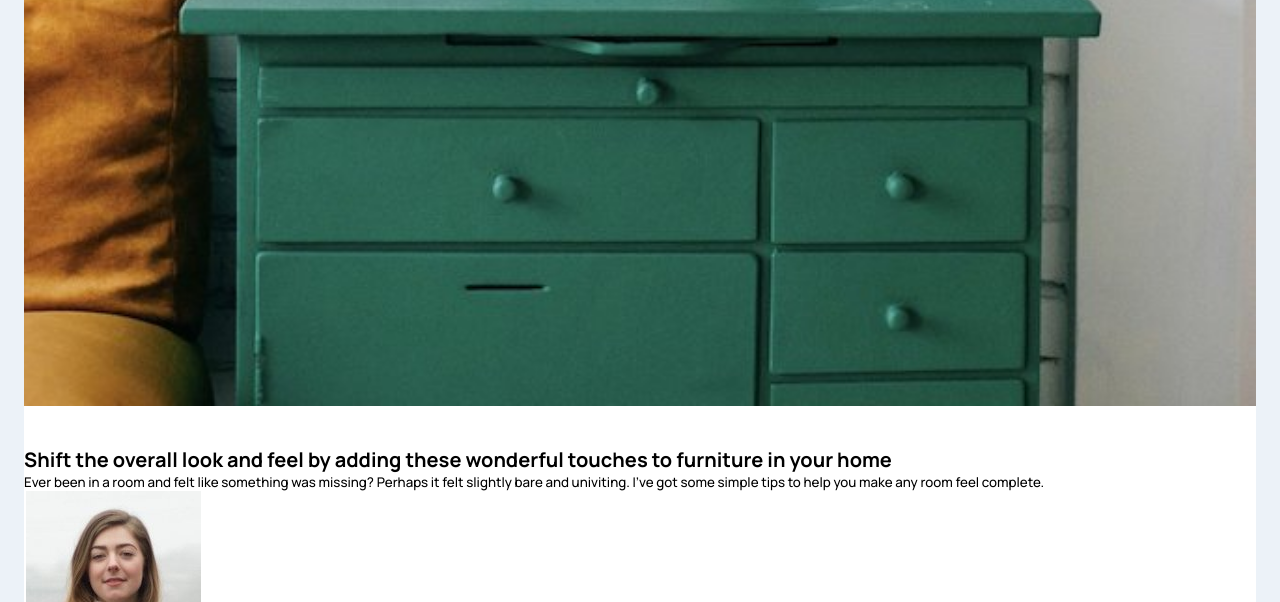
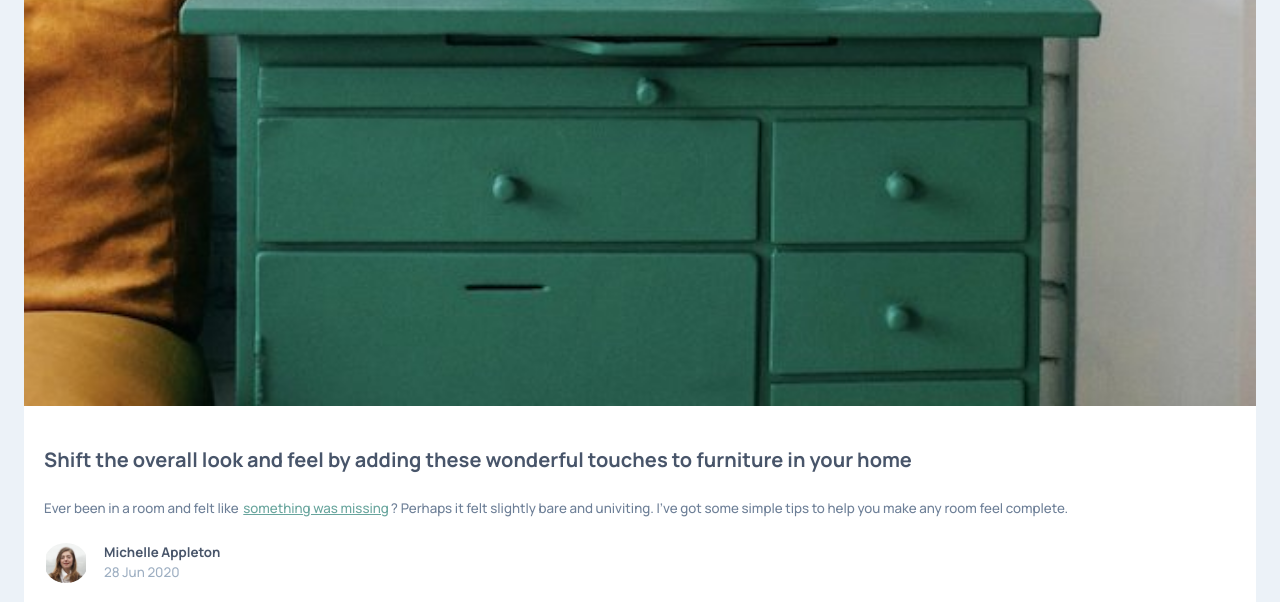
Before and after one commit to RockyStocky/FEM-ArticlePreviewComponent, a plain HTML site: page index.html in a window 1280 px wide. Shown: the part 650-1252 px from the top of the page. Drawn offline with Linux system fonts and the light colour scheme.

Commit message:
.testimonial and .profile styles
- Fix testmonial typo;
- Styles to both components;

```diff
--- a/css/styles.css
+++ b/css/styles.css
@@ -48,3 +48,67 @@ a:hover {
 	width: 100%;
 	margin-bottom: 40px;
 }
+
+/* ****************************************************************** */
+/* .testimonial, .profille */
+/* ****************************************************************** */
+.testimonial,
+.profile {
+	margin: 0 20px;
+}
+
+/* ****************************************************************** */
+/* .testimonial */
+/* ****************************************************************** */
+.testimonial {
+	margin-bottom: 24px;
+}
+
+.testimonial h2 {
+	font-size: 20px;
+	font-weight: 700;
+	color: hsl(217, 19%, 35%);
+	margin-bottom: 24px;
+}
+
+.testimonial p {
+	font-weight: 500;
+	line-height: 1.7;
+	color: hsl(214, 17%, 51%);
+}
+
+/* ****************************************************************** */
+/* .profille */
+/* ****************************************************************** */
+.profile {
+	margin-bottom: 24px;
+}
+
+.profile .photo {
+	display: block;
+	float: left;
+	width: 40px;
+	height: 40px;
+	border-radius: 100%;
+	margin-right: 16px;
+	overflow: hidden;
+}
+
+.profile .photo img {
+	display: block;
+	width: 100%;
+}
+
+.profile strong,
+.profile time {
+	display: block;
+}
+
+.profile strong {
+	margin-bottom: 2px;
+	color: hsl(217, 19%, 35%);
+}
+
+.profile time {
+	color: hsl(212, 23%, 69%);
+}
--- a/index.html
+++ b/index.html
@@ -19,18 +19,18 @@
         alt="room picture"
       />
 
-    <div class="testmonial">
-      <h2>Shift the overall look and feel by adding these wonderful touches to furniture in your home</h2>
-      <p>Ever been in a room and felt like something was missing? Perhaps it felt slightly bare and univiting. I've got some simple tips to help you make any room feel complete.</p>
-    </div>
+        <div class="testimonial">
+          <h2>Shift the overall look and feel by adding these wonderful touches to furniture in your home</h2>
+          <p>Ever been in a room and felt like <a href="https://abdrtda.com">something was missing</a>? Perhaps it felt slightly bare and univiting. I've got some simple tips to help you make any room feel complete.</p>
+        </div>
 
-    <div class="profile">
-      <a href="#">
-        <img class="photo" src="images/avatar-michelle.jpg" alt="profile pic"/>
-      </a>
-      <p><strong>Michelle Appleton</strong></p>
-      <time datetime="2018-07-07">July 7</time>
-    </div>
+        <div class="profile">
+          <a class="photo" href="#">
+            <img src="images/avatar-michelle.jpg" alt="profile pic"/>
+          </a>
+          <strong>Michelle Appleton</strong>
+          <time datetime="2018-07-07">28 Jun 2020</time>
+        </div>
 
     <div class="socialmedia">
       <p><strong>SHARE</strong></p>
```
